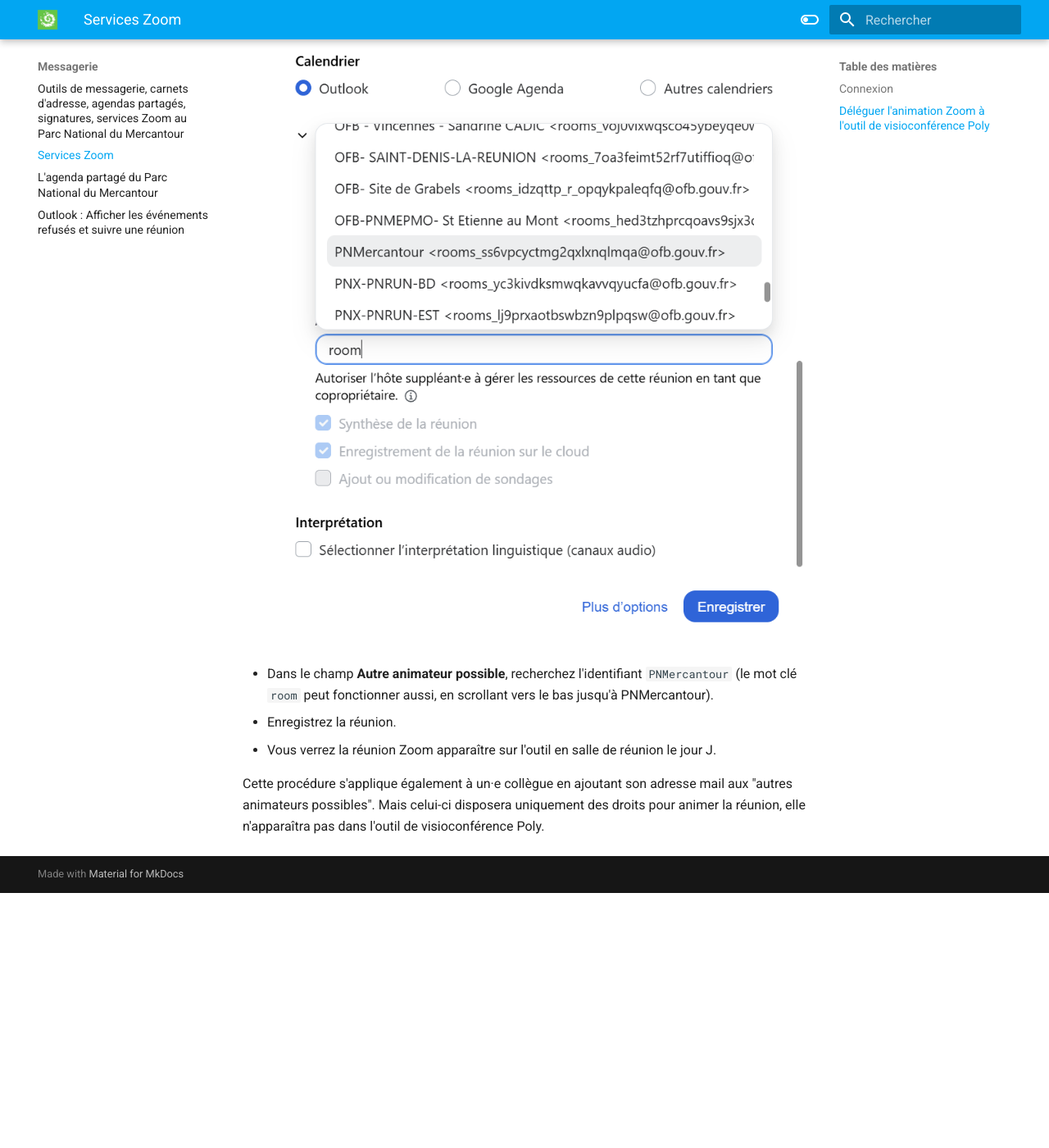
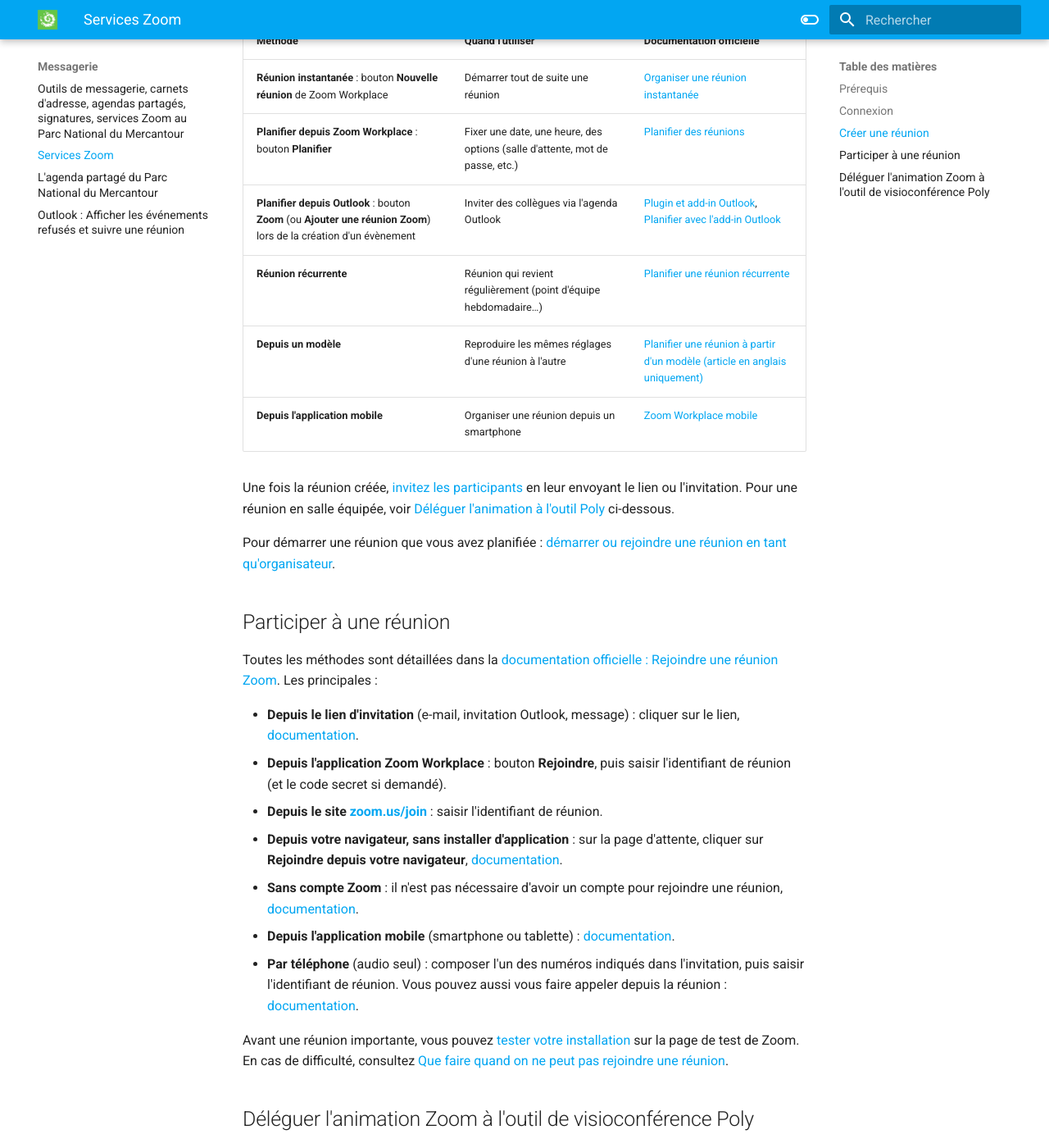
Before and after one commit to PnMercantour/faq, an MkDocs documentation site: the page built from docs/messagerie/Zoom.md, in a window 1280 px wide and 1400 px high, scrolled down 926 px. Shown: the whole window at 82% size. Built offline with MkDocs 1.6.1 and Material for MkDocs 9.7.7, drawn with Linux system fonts in a browser that asks for light colours; before the commit the page ends 2015 px from its top, so only the background shows below that; some of the changed text lies outside the part shown.

Commit message:
documentation creation/participation réunion zoom

```diff
--- a/docs/messagerie/Zoom.md
+++ b/docs/messagerie/Zoom.md
@@ -3,8 +3,51 @@
 Les agents qui disposent d'un compte Zoom peuvent organiser des visio-conférences et utiliser les outils de communication intégrés dans l'application.
 
 
+## Prérequis
+
+L'application **Zoom Workplace** est en principe installée sur tous les ordinateurs du Parc. Si ce n'est pas le cas, vous pouvez utiliser [Zoom version web](https://app.zoom.us/wc) (voir [la documentation officielle](https://support.zoom.com/hc/fr/article?id=zm_kb&sysparm_article=KB0064261)) et contacter le SI pour demander l'installation de l'application.
+
+!!! warning "Anticipez !"
+    N'attendez pas la dernière minute pour nous appeler au sujet d'une réunion prévue de longue date. Vérifiez dès la planification de la réunion que Zoom fonctionne sur votre poste, et testez-le si besoin avec une [réunion de test](https://support.zoom.com/hc/fr/article?id=zm_kb&sysparm_article=KB0063307).
+
+
 ## Connexion
 Après avoir lancé l'application Zoom, sélectionner l'option de connexion **SSO** et saisir `ofb-fr` comme domaine d'authentification. Un écran d'authentification s'ouvre alors, saisissez votre adresse e-mail et votre mot de passe Windows.
+
+Pour créer une réunion directement depuis Outlook, [activez le plugin Zoom d'Outlook](./README.md#activer-le-plugin-zoom-doutlook).
+
+
+## Créer une réunion
+
+Vous devez être connecté à votre compte Zoom pour créer une réunion.
+
+| Méthode | Quand l'utiliser | Documentation officielle |
+|---|---|---|
+| **Réunion instantanée** : bouton **Nouvelle réunion** de Zoom Workplace | Démarrer tout de suite une réunion | [Organiser une réunion instantanée](https://support.zoom.com/hc/fr/article?id=zm_kb&sysparm_article=KB0061787) |
+| **Planifier depuis Zoom Workplace** : bouton **Planifier** | Fixer une date, une heure, des options (salle d'attente, mot de passe, etc.) | [Planifier des réunions](https://support.zoom.com/hc/fr/article?id=zm_kb&sysparm_article=KB0060714) |
+| **Planifier depuis Outlook** : bouton **Zoom** (ou **Ajouter une réunion Zoom**) lors de la création d'un évènement | Inviter des collègues via l'agenda Outlook | [Plugin et add-in Outlook](https://support.zoom.com/hc/fr/article?id=zm_kb&sysparm_article=KB0060148), [Planifier avec l'add-in Outlook](https://support.zoom.com/hc/fr/article?id=zm_kb&sysparm_article=KB0083208) |
+| **Réunion récurrente** | Réunion qui revient régulièrement (point d'équipe hebdomadaire…) | [Planifier une réunion récurrente](https://support.zoom.com/hc/fr/article?id=zm_kb&sysparm_article=KB0064260) |
+| **Depuis un modèle** | Reproduire les mêmes réglages d'une réunion à l'autre | [Planifier une réunion à partir d'un modèle (article en anglais uniquement)](https://support.zoom.com/hc/en/article?id=zm_kb&sysparm_article=KB0067374) |
+| **Depuis l'application mobile** | Organiser une réunion depuis un smartphone | [Zoom Workplace mobile](https://support.zoom.com/hc/fr/article?id=zm_kb&sysparm_article=KB0063596) |
+
+Une fois la réunion créée, [invitez les participants](https://support.zoom.com/hc/fr/article?id=zm_kb&sysparm_article=KB0063703) en leur envoyant le lien ou l'invitation. Pour une réunion en salle équipée, voir [Déléguer l'animation à l'outil Poly](#deleguer-lanimation-zoom-a-loutil-de-visioconference-poly) ci-dessous.
+
+Pour démarrer une réunion que vous avez planifiée : [démarrer ou rejoindre une réunion en tant qu'organisateur](https://support.zoom.com/hc/fr/article?id=zm_kb&sysparm_article=KB0061835).
+
+
+## Participer à une réunion
+
+Toutes les méthodes sont détaillées dans la [documentation officielle : Rejoindre une réunion Zoom](https://support.zoom.com/hc/fr/article?id=zm_kb&sysparm_article=KB0060747). Les principales :
+
+- **Depuis le lien d'invitation** (e-mail, invitation Outlook, message) : cliquer sur le lien, [documentation](https://support.zoom.com/hc/fr/article?id=zm_kb&sysparm_article=KB0065191).
+- **Depuis l'application Zoom Workplace** : bouton **Rejoindre**, puis saisir l'identifiant de réunion (et le code secret si demandé).
+- **Depuis le site [zoom.us/join](https://zoom.us/join)** : saisir l'identifiant de réunion.
+- **Depuis votre navigateur, sans installer d'application** : sur la page d'attente, cliquer sur **Rejoindre depuis votre navigateur**, [documentation](https://support.zoom.com/hc/fr/article?id=zm_kb&sysparm_article=KB0064274).
+- **Sans compte Zoom** : il n'est pas nécessaire d'avoir un compte pour rejoindre une réunion, [documentation](https://support.zoom.com/hc/fr/article?id=zm_kb&sysparm_article=KB0059559).
+- **Depuis l'application mobile** (smartphone ou tablette) : [documentation](https://support.zoom.com/hc/fr/article?id=zm_kb&sysparm_article=KB0063596).
+- **Par téléphone** (audio seul) : composer l'un des numéros indiqués dans l'invitation, puis saisir l'identifiant de réunion. Vous pouvez aussi vous faire appeler depuis la réunion : [documentation](https://support.zoom.com/hc/fr/article?id=zm_kb&sysparm_article=KB0061690).
+
+Avant une réunion importante, vous pouvez [tester votre installation](https://support.zoom.com/hc/fr/article?id=zm_kb&sysparm_article=KB0063322) sur la page de test de Zoom. En cas de difficulté, consultez [Que faire quand on ne peut pas rejoindre une réunion](https://support.zoom.com/hc/fr/article?id=zm_kb&sysparm_article=KB0068751).
 
 
 ## Déléguer l'animation Zoom à l'outil de visioconférence Poly
@@ -14,6 +57,7 @@
 Si cette visio était prévue en salle équipée de l'outil Poly, alors n'importe qui pourra lancer et animer la réunion en salle depuis l'outil, en suivant la procédure suivante avant votre absence :
 
 - Lors de la planification (ou en modifiant une réunion existante), descendez jusqu'à trouver **Avancé**, dépliez l'onglet.
+
 ![](../img/zoom_poly.png)
 
 - Dans le champ **Autre animateur possible**, recherchez l'identifiant `PNMercantour` (le mot clé `room` peut fonctionner aussi, en scrollant vers le bas jusqu'à PNMercantour).
```
